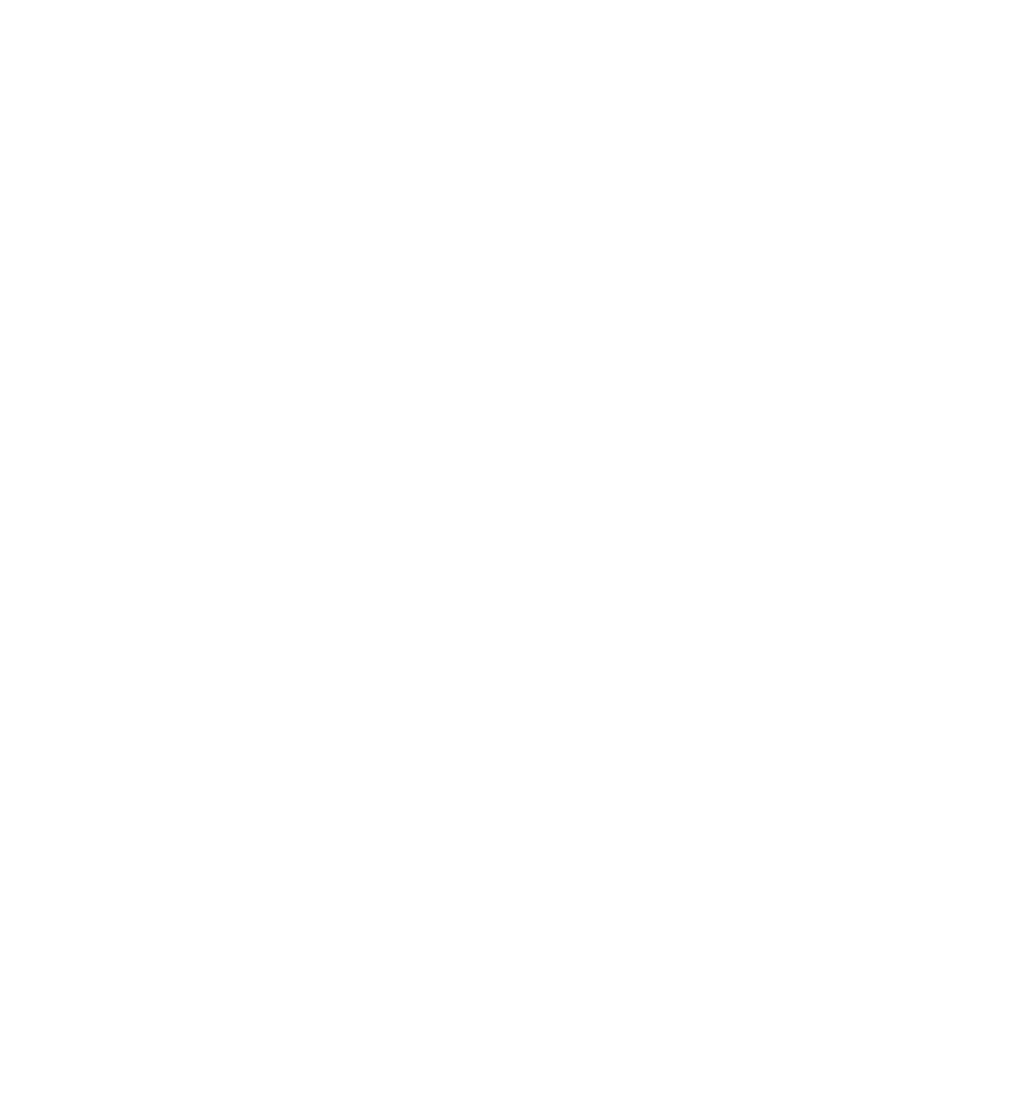
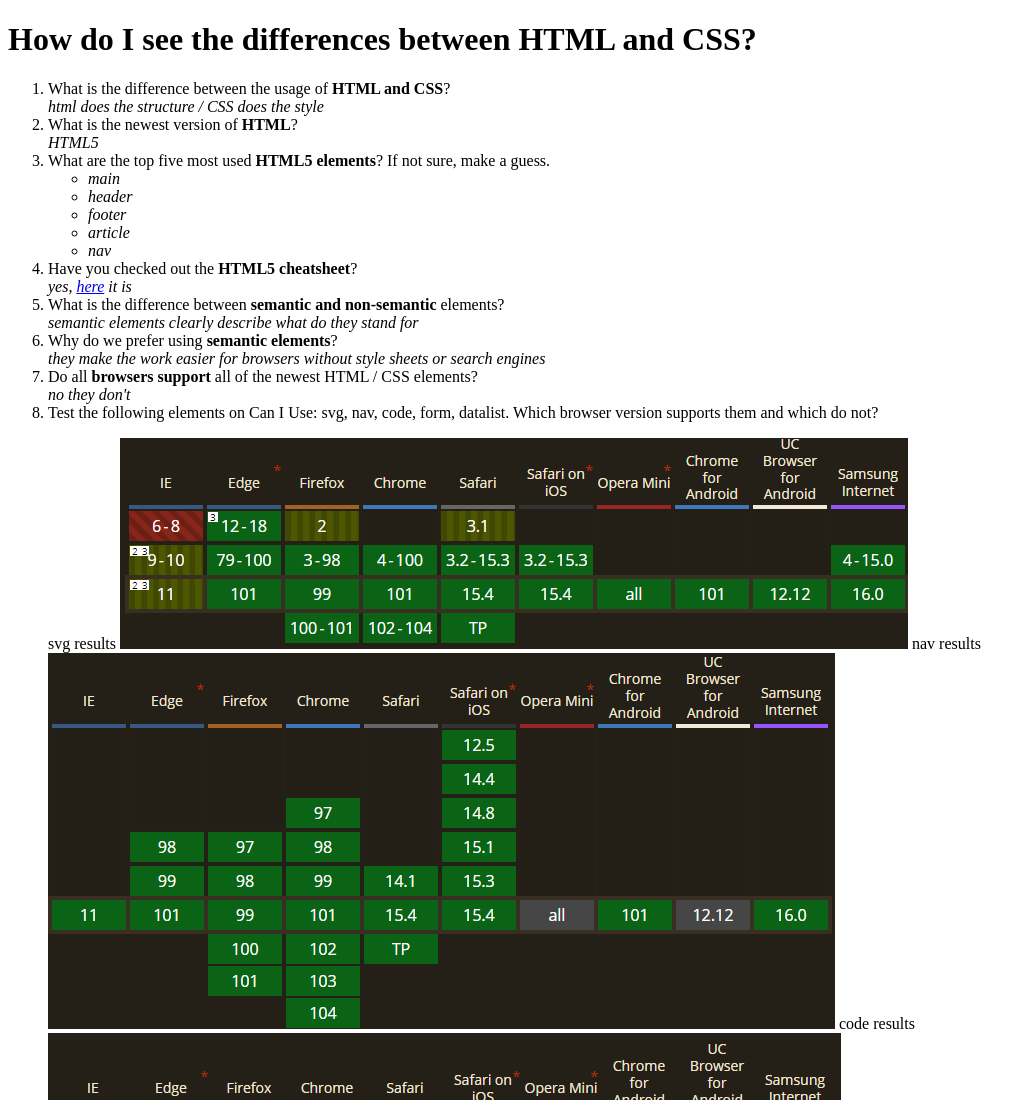
Before and after one commit to Indig0s/html-practice, a plain HTML site: page index.html in a window 1280 px wide. Shown: the top 1100 px of the page, without its empty margins (0-1036 px from the left). Before the commit the page ends 800 px from the top, so only its background shows below. Drawn offline with Linux system fonts and the light colour scheme.

Commit message:
final html structure

```diff
--- a/index.html
+++ b/index.html
@@ -7,6 +7,44 @@
     <title>About HTML and CSS</title>
 </head>
 <body>
-
+    <h1>How do I see the differences between HTML and CSS?</h1>
+    <p>
+    <ol>
+        <li>What is the difference between the usage of <b>HTML and CSS</b>?</li>
+        <em>html does the structure / CSS does the style</em>
+        <li>What is the newest version of <b>HTML</b>?</li>
+        <em>HTML5</em>
+        <li>What are the top five most used <b>HTML5 elements</b>? If not sure, make a guess.</li>
+        <em><ul>
+            <li>main</li>
+            <li>header</li>
+            <li>footer</li>
+            <li>article</li>
+            <li>nav</li>
+        </ul></em>
+        <li>Have you checked out the <b>HTML5 cheatsheet</b>?</li>
+        <em>yes, <a href="https://www.wpkube.com/html5-cheat-sheet/">here</a> it is</em>
+        <li>What is the difference between <b>semantic and non-semantic</b> elements?</li>
+        <em>semantic elements clearly describe what do they stand for</em>
+        <li>Why do we prefer using <b>semantic elements</b>?</li>
+        <em>they make the work easier for browsers without style sheets or search engines</em>
+        <li>Do all <b>browsers support</b> all of the newest HTML / CSS elements?</li>
+        <em>no they don't</em>
+        <li>Test the following elements on Can I Use: svg, nav, code, form, datalist. Which browser version supports them and which
+        do not?</li>
+        <p class="caniuse">
+            svg results
+            <img src="img/svg.PNG" alt="svg support sheet">
+            nav results
+            <img src="img/nav.PNG" alt="nav support sheet">
+            code results
+            <img src="img/code.PNG" alt="code support sheet">
+            form results
+            <img src="img/form.PNG" alt="form support sheet">
+            datalist results
+            <img src="img/datalist.PNG" alt="datalist support sheet">
+        </p>
+    </ol>
+    <p>
 </body>
 </html>
```
Also changed, not shown: img/code.PNG (added), img/datalist.PNG (added), img/form.PNG (added), img/nav.PNG (added), img/svg.PNG (added).
